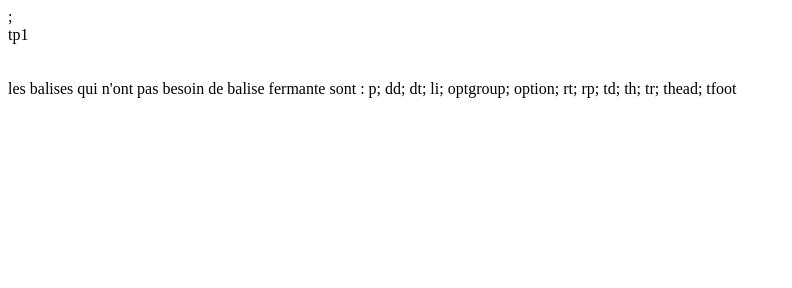
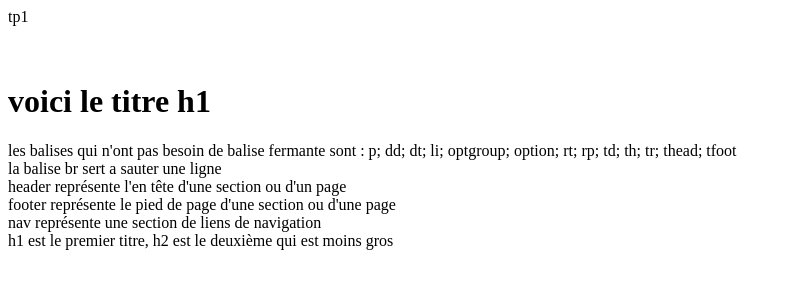
Before and after one commit to thibauddauphin/dauphin-thibaud, a plain HTML site: page public_html/index.html in a window 1280 px wide. Shown: the whole page, without its empty margins (0-792 px from the left). Drawn offline with Linux system fonts and the light colour scheme.

Commit message:
j'ai rajouté les balises fermantes et j'ai fait le titre h1

```diff
--- a/public_html/index.html
+++ b/public_html/index.html
@@ -9,13 +9,23 @@ Click nbfs://nbhost/SystemFileSystem/Templates/Other/html.html to edit this temp
         <meta charset="UTF-8">
         <meta name="viewport" content="width=device-width, initial-scale=1.0">
     </head>
-;
     <body>
         <div>tp1</div>
         <br>
         <br>
         <a>
+            <h1>voici le titre h1</h1>
             les balises qui n'ont pas besoin de balise fermante sont : p; dd; dt; li; optgroup; option; rt; rp; td; th; tr; thead; tfoot
+            <br>
+            la balise br sert a sauter une ligne
+            <br>
+            header représente l'en tête d'une section ou d'un page
+            <br>
+            footer représente le pied de page d'une section ou d'une page
+            <br>
+            nav représente une section de liens de navigation
+            <br>
+            h1 est le premier titre, h2 est le deuxième qui est moins gros
         </a>
     </body>
 </html>
```
